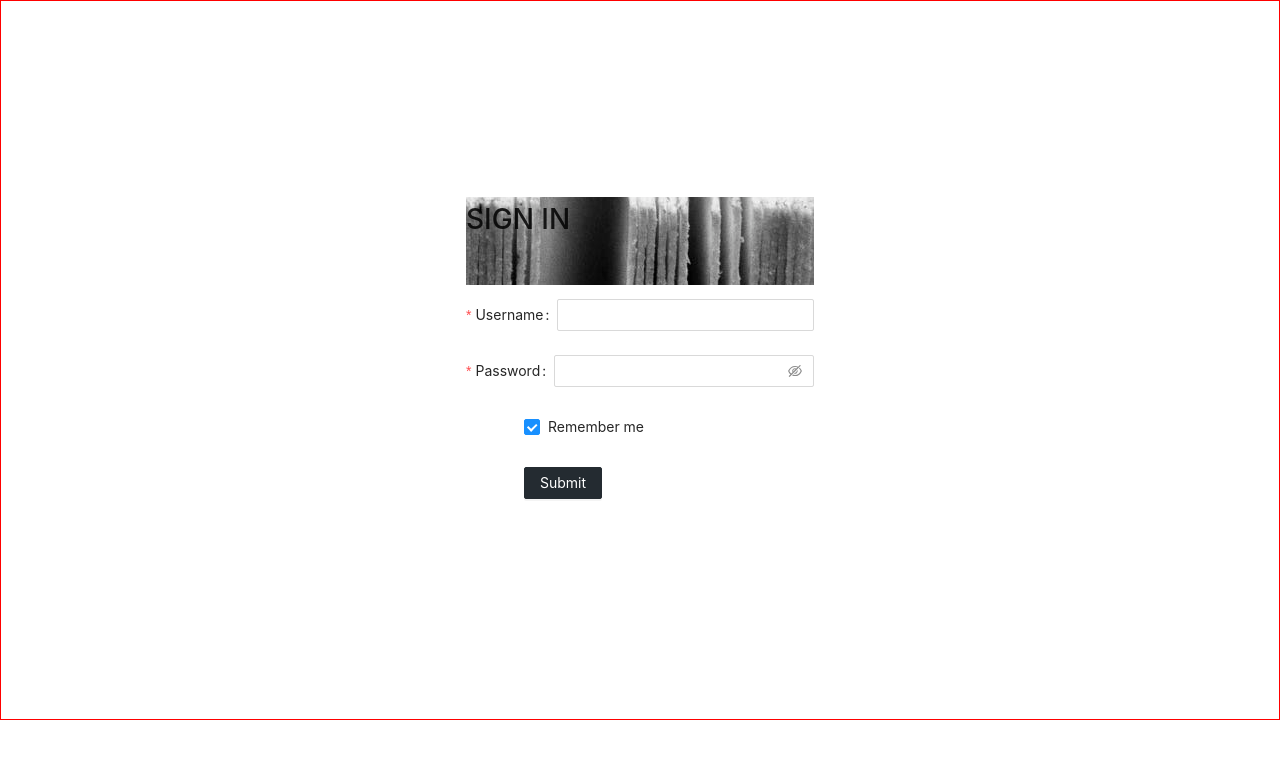
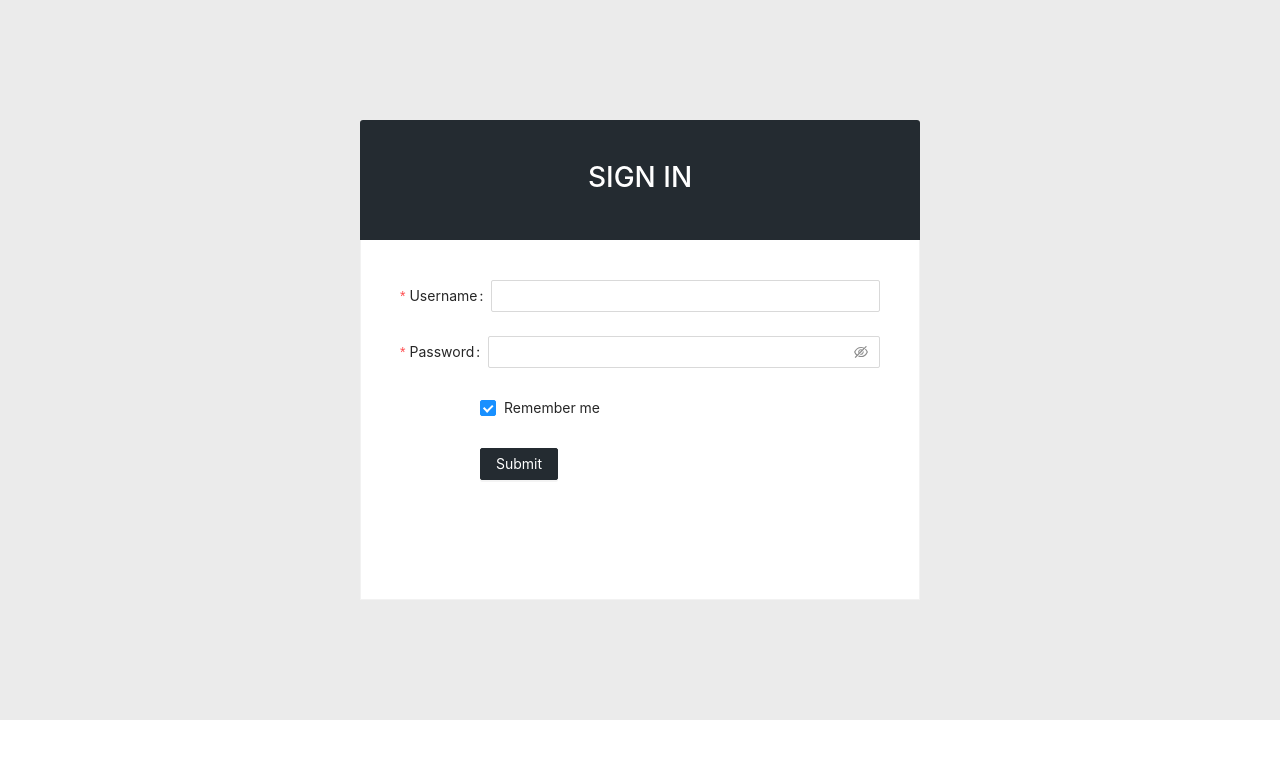
Before and after one commit to damigreen/BlogKeep, a React (Create React App) app: page / in a window 1280 px wide. Shown: the top 758 px of the page. Built offline with nearby package versions, Linux system fonts and the light colour scheme; no server answers.

Commit message:
Created a sucess notification panel

```diff
--- a/src/App.css
+++ b/src/App.css
@@ -54,23 +54,49 @@ Login page
   flex-direction: column;
   align-items: center;
   justify-content: center;
-  border: 1px solid red;
   height: 45rem;
+  background-color: #ebebeb;
   /* height: 720px; */
+  /* border: 1px solid red; */
 }
 
-.login-page-center{
-  /* margin: 0 auto; */
-  width: 30rem;
-  height: 40vh;
-
-  border: 1px solid green;
+.login-page-box{
+  display: flex;
+  align-items: center;
+  /* justify-content: center; */
+  flex-direction: column;
+  width: 35rem;
+  height: 60vh;
+  /* background-color: #f2f2f2; */
+  background-color: #FFFFFF;
+  border-bottom: 1px solid #f2f2f2;
+  border-left: 1px solid #f2f2f2;
+  border-right: 1px solid #f2f2f2;
 }
 .login-page-header{
-  height: 11vh;
-  background: no-repeat center url(../src/images/stock-photo-16260189.jpg);
+  text-align: center;
+  width: 35rem;
+  height: 120px;
+  padding-top: 35px;
+  color: #ffffff;
+  border-top-left-radius: 3px;
+  border-top-right-radius: 3px;
+  background-color: #242b31;
+  margin-bottom: 35px;
+  /* border: 1px solid red; */
+}
+.login-page-form{
+  padding: 5px;
+  width: 35em;
+  padding: 5px;
+  /* border: 2px solid #f2f2f2; */
+
 }
 
+/*
+Notification
+
+ */
 
 
 /*
@@ -117,10 +143,9 @@ Style for the Blogs Component
 
 .col-list-flex.header {
   background-color: #242b31;
-  width: 50em;
+  width: 48em;
   padding: 5px;
   height: 6vh;
-
 }
 
 .text {
--- a/src/App.js
+++ b/src/App.js
@@ -61,7 +61,7 @@ function App(props) {
 
 
   const handleLogin = (event) => {
-    event.preventDefault();
+    // event.preventDefault();
     console.log(`logging in with ${username.form.value}, ${password.form.value}`);
     try {
       props.login({ username: username.form.value, password: password.form.value })
--- a/src/components/Notification.js
+++ b/src/components/Notification.js
@@ -1,5 +1,6 @@
 import React from 'react';
 import { connect } from 'react-redux'
+import { Alert } from 'antd'
 
 const Notification = ({ message}) => {
 
@@ -11,7 +12,7 @@ const Notification = ({ message}) => {
 
   return (
     <div className={className}>
-      { message }
+      <Alert message={message} type="success" showIcon />
     </div>
   );
 };
```
Also changed, not shown: 1 other file (tests, documents, lock files or other folders).
